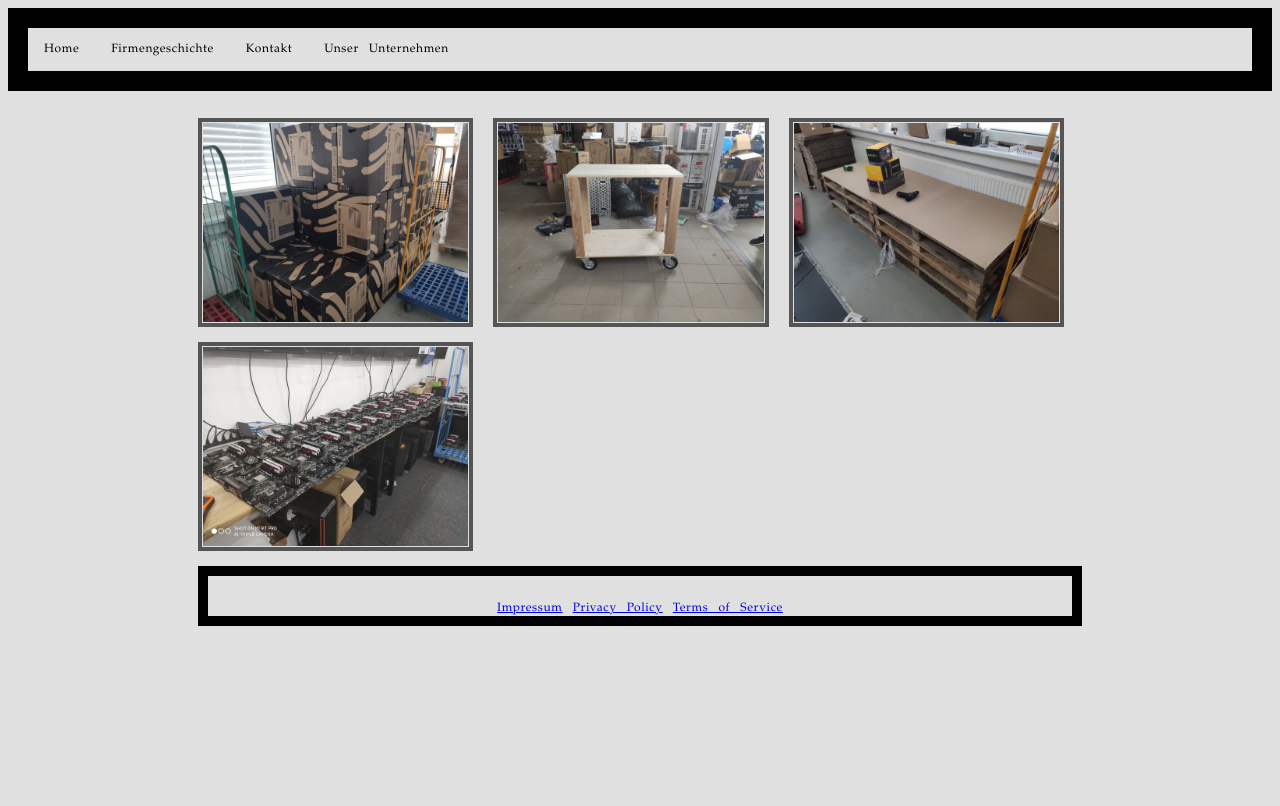
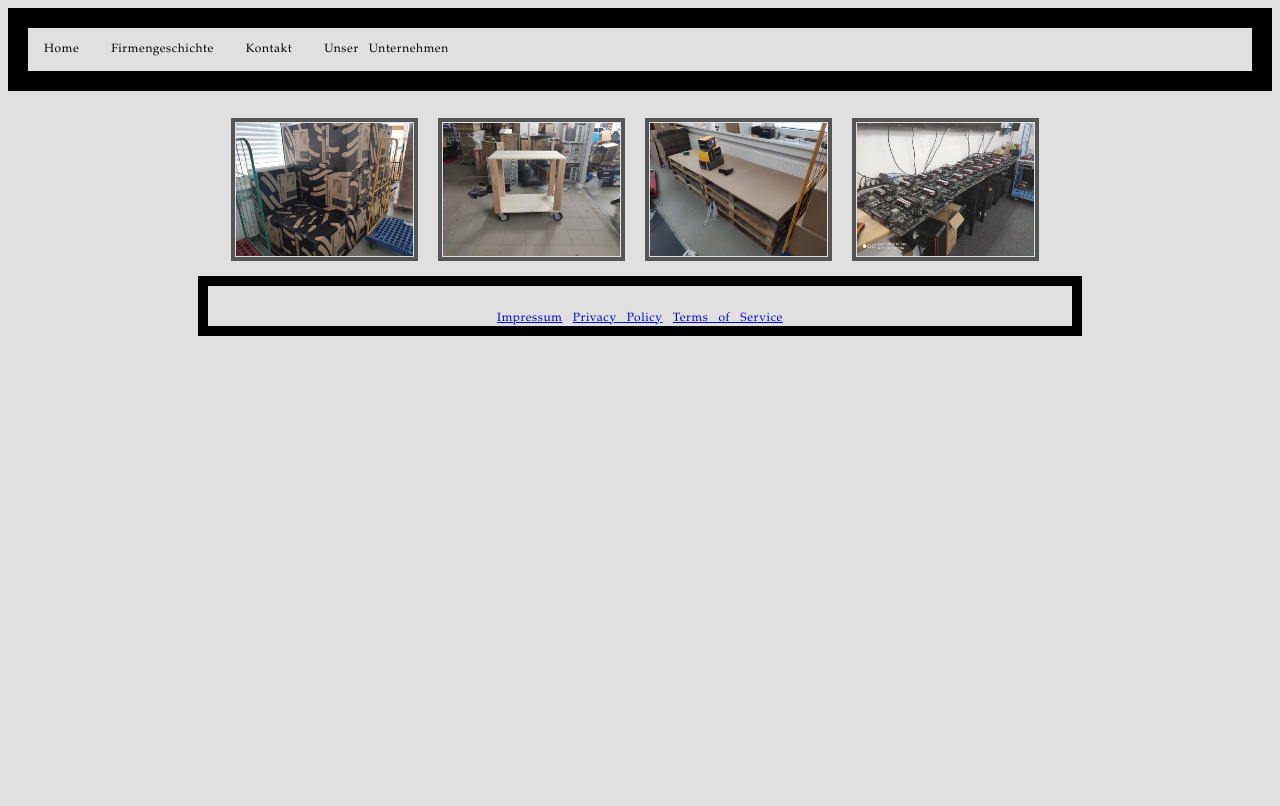
Before and after one commit to Nickwasused/Computex, a PHP site: page /wir.html in a window 1280 px wide. Shown: the top 806 px of the page. After the commit the page ends 336 px from the top, so only its background shows below. Run offline with PHP 8.4, Linux system fonts and the light colour scheme.

Commit message:
--fixed gallery alignment

```diff
--- a/gallery.css
+++ b/gallery.css
@@ -7,19 +7,11 @@
 	margin  : 0 10px 10px 0;
 }
 
-.thumbnails2 img {
-	width  : 30%;
-	border  : 4px solid #555;
-	padding : 1px;
-	margin  : 0 10px 10px 0;
+div#gallery {
+	text-align     : center;
 }
 
 .thumbnails img:hover {
 	border : 4px solid white;
 	cursor : pointer;
 }
-
-.thumbnails2 img:hover {
-	border : 4px solid white;
-	cursor : pointer;
-}
--- a/index.html
+++ b/index.html
@@ -49,7 +49,7 @@
 			<p id="faderigth">Au&szlig;erdem finden Sie etwas weiter unten unseren Online Shop für verschiedenste Computer Teile.</p>
 			<br>
 			<br>
-			<div class="gallery">
+			<div id="gallery">
 				<div class="thumbnails">
 					<img onmouseover="preview.src=img1.src" src="img/cpu0.png" alt="" />
 					<img onmouseover="preview.src=img2.src" src="img/hdd0.png" alt="" />
--- a/wir.html
+++ b/wir.html
@@ -40,8 +40,8 @@
 		</div>
 		<div class="B"></div>
 		<div class="C">
-			<div class="gallery">
-				<div class="thumbnails2">
+			<div id="gallery">
+				<div class="thumbnails">
 					<img onmouseover="preview.src=img1.src" src="img/base/base0.jpg" alt="" />
 					<img onmouseover="preview.src=img2.src" src="img/base/base1.jpg" alt="" />
 					<img onmouseover="preview.src=img3.src" src="img/base/base2.jpg" alt="" />
```
